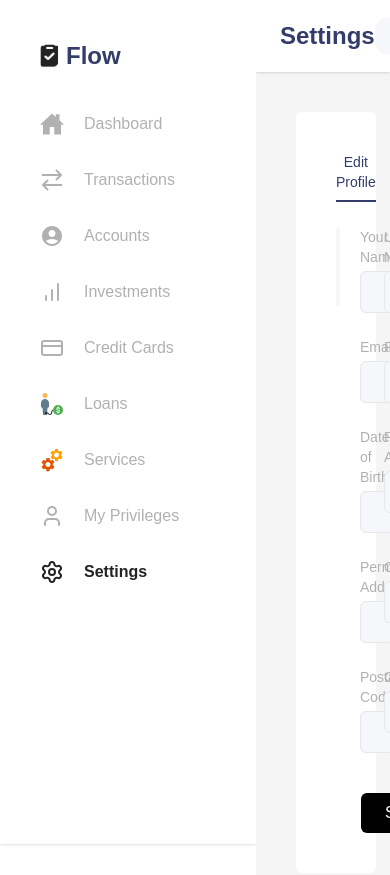
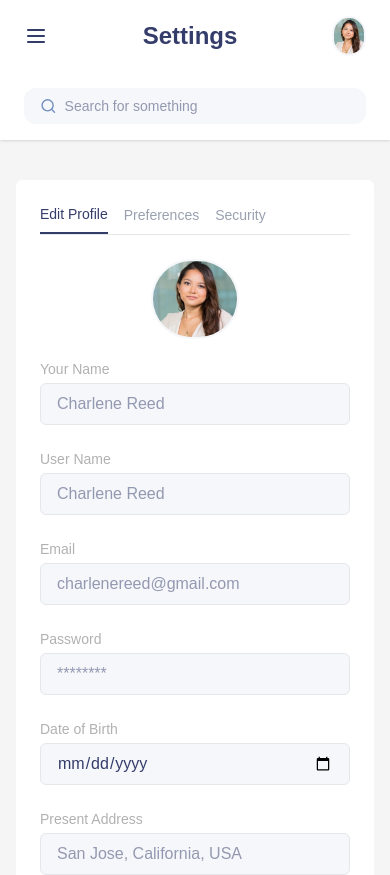
Before and after one commit to dijayst/flowdashboard, a Next.js app: page /Settings in a window 390 px wide. Shown: the top 875 px of the page. Built offline with nearby package versions, Linux system fonts and the light colour scheme.

Commit message:
reviewing

```diff
--- a/src/app/Settings/page.tsx
+++ b/src/app/Settings/page.tsx
@@ -22,9 +22,11 @@ export default function page() {
   return (
     <div>
       <Topbar />
-      <div className=" p-10">
-        <div className="bg-white rounded-md p-10">
-          <div className="flex space-x-6 border-b border-gray-200 mb-6">
+
+<div className="px-4 py-10 md:px-10">
+  <div className="bg-white rounded-md p-6 md:p-10">
+    {/* Tabs */}
+    <div className="flex flex-wrap gap-4 border-b border-gray-200 mb-6">
       {["Edit Profile", "Preferences", "Security"].map((tab) => (
         <button
           key={tab}
@@ -39,9 +41,12 @@ export default function page() {
         </button>
       ))}
     </div>
+
+    {/* Edit Profile */}
     {activeTab === "Edit Profile" && (
-            <div className="flex gap-5 ">
-              <div className="w-20 h-20 rounded-full overflow-hidden border-2 border-[#F5F7FA] ">
+      <div className="flex flex-col md:flex-row gap-5">
+        {/* Avatar */}
+        <div className="w-22 h-20 rounded-full overflow-hidden border-2 border-[#F5F7FA] mx-auto md:mx-0">
           <Image
             src="/image/topnavimg.png"
             alt="User Avatar"
@@ -51,61 +56,25 @@ export default function page() {
           />
         </div>
 
+        {/* Form */}
         <form
           onSubmit={handleSubmit(onSubmit)}
-                className=" grid grid-cols-1 md:grid-cols-2 gap-6 "
+          className="w-full grid grid-cols-1 md:grid-cols-2 gap-6"
         >
           {[
-                  {
-                    label: "Your Name",
-                    name: "name",
-                    placeholder: "Charlene Reed",
-                  },
-                  {
-                    label: "User Name",
-                    name: "username",
-                    placeholder: "Charlene Reed",
-                  },
-                  {
-                    label: "Email",
-                    name: "email",
-                    type: "email",
-                    placeholder: "charlenereed@gmail.com",
-                  },
-                  {
-                    label: "Password",
-                    name: "password",
-                    type: "password",
-                    placeholder: "********",
-                  },
-                  {
-                    label: "Date of Birth",
-                    name: "dob",
-                    type: "date",
-                    placeholder: "1990-01-25",
-                  },
-                  {
-                    label: "Present Address",
-                    name: "presentAddress",
-                    placeholder: "San Jose, California, USA",
-                  },
-                  {
-                    label: "Permanent Address",
-                    name: "permanentAddress",
-                    placeholder: "San Jose, California, USA",
-                  },
+            { label: "Your Name", name: "name", placeholder: "Charlene Reed" },
+            { label: "User Name", name: "username", placeholder: "Charlene Reed" },
+            { label: "Email", name: "email", type: "email", placeholder: "charlenereed@gmail.com" },
+            { label: "Password", name: "password", type: "password", placeholder: "********" },
+            { label: "Date of Birth", name: "dob", type: "date", placeholder: "1990-01-25" },
+            { label: "Present Address", name: "presentAddress", placeholder: "San Jose, California, USA" },
+            { label: "Permanent Address", name: "permanentAddress", placeholder: "San Jose, California, USA" },
             { label: "City", name: "city", placeholder: "San Jose" },
-                  {
-                    label: "Postal Code",
-                    name: "postalCode",
-                    placeholder: "45962",
-                  },
+            { label: "Postal Code", name: "postalCode", placeholder: "45962" },
             { label: "Country", name: "country", placeholder: "USA" },
           ].map(({ label, name, type, placeholder = "text" }) => (
-                  <div key={name} className="flex flex-col ">
-                    <label className="text-sm text-[#B1B1B1] mb-1">
-                      {label}
-                    </label>
+            <div key={name} className="flex flex-col">
+              <label className="text-sm text-[#B1B1B1] mb-1">{label}</label>
               <input
                 type={type}
                 {...register(name as keyof UserProfile)}
@@ -115,10 +84,10 @@ export default function page() {
             </div>
           ))}
 
-                <div className="col-span-2 flex justify-end mt-4">
+          <div className="col-span-1 md:col-span-2 flex justify-end mt-4">
             <button
               type="submit"
-                    className="bg-black text-white px-6 py-2 rounded-md hover:bg-gray-800 "
+              className="bg-black text-white px-6 py-2 rounded-md hover:bg-gray-800"
             >
               Save
             </button>
@@ -127,17 +96,18 @@ export default function page() {
       </div>
     )}
 
+    {/* Other Tabs */}
     {activeTab === "Preferences" && (
-            <div className="text-[#343C6A]">
-              Preferences content goes here...
-            </div>
+      <div className="text-[#343C6A]">Preferences content goes here...</div>
     )}
-
     {activeTab === "Security" && (
       <div className="text-[#343C6A]">Security content goes here...</div>
     )}
   </div>
 </div>
+
+
+
     </div>
   );
 }
--- a/src/app/layout.tsx
+++ b/src/app/layout.tsx
@@ -33,8 +33,9 @@ export default function RootLayout({
       <body
         className={`${geistSans.variable} ${geistMono.variable} antialiased flex min-h-screen`}
       >
-
+         <div className="hidden md:block">
         <Sidebar  />
+        </div>
          <main className="flex-1  bg-[#f5f5f5] overflow-auto">
 
         {children}
--- a/src/app/page.tsx
+++ b/src/app/page.tsx
@@ -15,29 +15,51 @@ export default function Home() {
       <Dasgb />
 
       <div className="flex flex-col gap-10 px-4 md:px-6 py-10">
-  {/* Top Section: Cards and Transactions */}
-  <div className="flex flex-col lg:flex-row gap-5">
-    <div className="flex flex-col gap-5 w-full lg:w-1/3">
+
+
+<div className="flex flex-col gap-5 lg:flex-row">
+  {/* Cards Section with Horizontal Scroll on Mobile */}
+  <div className="flex flex-col gap-3 w-full lg:w-2/3">
+    {/* My Cards & See All Titles in a row */}
+    <div className="flex justify-between items-center px-1">
       <h1 className={`text-lg ${headerClassName}`}>My Cards</h1>
-      <div className="w-full rounded-lg bg-gradient-to-r from-[#343C6A] to-[#343C6A]/90 text-white">
+      <h1 className="text-lg">See All</h1>
+    </div>
+
+    {/* Scrollable Card Container */}
+    <div className="flex gap-4 overflow-x-auto no-scrollbar">
+      {/* Card 1 */}
+      <div className="min-w-[250px] md:w-full rounded-lg bg-gradient-to-r from-[#343C6A] to-[#343C6A]/90 text-white">
         <CardSummary />
       </div>
-    </div>
-
-    <div className="flex flex-col gap-5 w-full lg:w-1/3">
-      <h1 className="text-lg">See All</h1>
-      <div className="w-full rounded-lg bg-[#DFEAF2]">
+      {/* Card 2 */}
+      <div className="min-w-[250px] md:w-full rounded-lg bg-[#DFEAF2]">
         <CardSummary />
       </div>
-    </div>
-
-    <div className="flex flex-col gap-5 w-full lg:w-1/3">
-      <h1 className={`text-lg ${headerClassName}`}>Recent Transaction</h1>
-      <div className="bg-white rounded-lg">
-        <RecentTransactions />
-      </div>
+      {/* Add more cards as needed */}
     </div>
   </div>
+
+  {/* Recent Transactions Section */}
+  <div className="flex flex-col gap-5 w-full lg:w-1/3">
+    <h1 className={`text-lg ${headerClassName}`}>Recent Transaction</h1>
+    <div className="bg-white rounded-lg">
+      <RecentTransactions />
+    </div>
+  </div>
+</div>
+
+
+
+
+
+
+
+
+
+
+
+
 
   {/* Middle Section: Weekly Activity and Expense */}
   <div className="flex flex-col lg:flex-row gap-5">
--- a/src/component/Topbar/Topbar.tsx
+++ b/src/component/Topbar/Topbar.tsx
@@ -1,6 +1,6 @@
 import React, { useMemo } from 'react'
 import Image from "next/image";
-import { Bell, Settings } from 'lucide-react';
+import { Bell, Menu, Settings } from 'lucide-react';
 import { FiSearch } from 'react-icons/fi';
 import { headerClassName } from '../chart/data';
 import { usePathname } from 'next/navigation';
@@ -20,34 +20,56 @@ export default function Topbar() {
 
 
   return (
- <div className="w-full flex items-center justify-between bg-white px-6 py-4 shadow-sm">
-      {/* Left: Page Title */}
-      <h1 className={`text-2xl ${headerClassName}`}>{pageTitle}</h1>
 
 
-      {/* Right: Search, Icons, Avatar */}
-      <div className="flex items-center gap-4">
-        {/* Search Box */}
-        <div className="flex items-center bg-[#F5F7FA] px-4 py-2 rounded-xl gap-2 text-[#B1B1B1]">
+
+<div className="w-full flex flex-col sm:flex-row items-center sm:items-center justify-between bg-white px-6 py-4 shadow-sm relative gap-4 sm:gap-0">
+  {/* Title and Avatar container for mobile */}
+  <div className="flex items-center justify-between w-full md:hidden mb-4">
+        {/* Hamburger Menu */}
+        <button className="block md:hidden">
+          <Menu className="w-6 h-6 text-[#343C6A]" />
+        </button>
+
+    <h1 className={`text-2xl ${headerClassName} text-center w-full md:w-auto md:text-left`}>
+      {pageTitle}
+    </h1>
+    <div className="w-10 h-10 rounded-full overflow-hidden border-2 border-[#F5F7FA]">
+      <Image
+        src="/image/topnavimg.png"
+        alt="User Avatar"
+        width={40}
+        height={40}
+        className="object-cover w-full h-full"
+      />
+    </div>
+  </div>
+
+  {/* Title for desktop */}
+  <h1 className={`text-2xl hidden sm:block ${headerClassName}`}>{pageTitle}</h1>
+
+  {/* Right section */}
+  <div className="flex flex-col sm:flex-row items-center gap-4 w-full sm:w-auto">
+    {/* Search input */}
+    <div className="flex items-center bg-[#F5F7FA] px-4 py-2 rounded-xl gap-2 text-[#B1B1B1] w-full sm:w-auto">
       <FiSearch className="text-lg text-[#718EBF]" />
       <input
         type="text"
         placeholder="Search for something"
-            className="bg-transparent outline-none text-sm w-44 text-[#343C6A]"
+        className="bg-transparent outline-none text-sm w-full sm:w-44 text-[#343C6A]"
       />
     </div>
 
-        {/* Settings */}
+    {/* Hide on small screens */}
+    <div className="hidden sm:flex items-center gap-4">
       <button className="bg-[#F5F7FA] p-2 rounded-full">
         <Settings className="text-[#718EBF] w-5 h-5" />
       </button>
 
-        {/* Notifications */}
       <button className="bg-[#F5F7FA] p-2 rounded-full">
         <Bell className="text-[#718EBF] w-5 h-5" />
       </button>
 
-        {/* Profile Avatar */}
       <div className="w-10 h-10 rounded-full overflow-hidden border-2 border-[#F5F7FA]">
         <Image
           src="/image/topnavimg.png"
@@ -59,5 +81,9 @@ export default function Topbar() {
       </div>
     </div>
   </div>
+</div>
+
+
+
 )
 }
```
Lines whose indentation alone changed are shown as unchanged.
